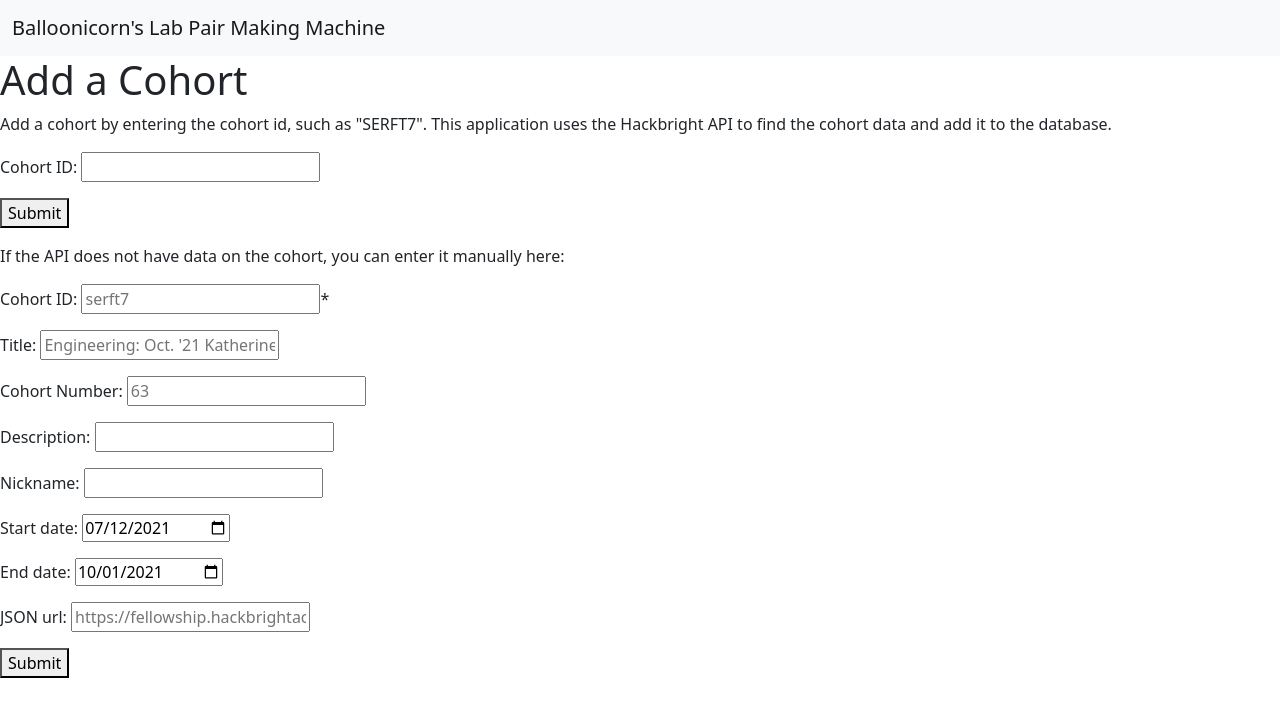
After one commit to mearajennifer/lab-pairs-db, a Flask app: page /add-cohort in a window 1280 px wide. The commit adds this page. Shown: the top 717 px of the page. Run offline with Flask 2, Linux system fonts and the light colour scheme.

Commit message:
Create base/index and working routes for adding students and cohorts

```diff
--- a/model.py
+++ b/model.py
@@ -16,7 +16,7 @@ class Cohort(db.Model):
     nickname = db.Column(db.String, nullable=True)
     start_date = db.Column(db.String, nullable=True)
     end_date = db.Column(db.String, nullable=True)
-    json_url = db.Column(db.String, nullable=False)
+    json_url = db.Column(db.String, nullable=True)
 
     # students = a list of Student objects
 
--- a/server.py
+++ b/server.py
@@ -1,8 +1,9 @@
 """Server for student lab pairs."""
 
-from flask import Flask, render_template, redirect, request, session
+from flask import Flask, render_template, redirect, request, flash, session
+from model import connect_to_db
+import crud
 
-import crud
 from jinja2 import StrictUndefined
 
 app = Flask(__name__)
@@ -11,15 +12,102 @@ app.jinja_env.undefined = StrictUndefined
 
 
 ##################################################################
-# ROUTES #
+# GENERAL ROUTES #
 ##################################################################
 
 @app.route("/")
 def show_homepage():
     return render_template("index.html")
 
+##################################################################
+# COHORT ROUTES #
+##################################################################
+
+@app.route("/add-cohort", methods=["GET", "POST"])
+def add_cohort_form():
+    """Display form to add cohort or process form with cohort id & grab data from API."""
+
+    if request.method == "GET":
+        return render_template("add-cohort.html")
+
+    elif request.method == "POST":
+        cohort_id = request.form.get("cohort_id")
+        cohort_id = crud.format_cohort_id(cohort_id)
+
+        does_exist = crud.is_cohort_in_db(cohort_id)
+        if does_exist:
+            flash("Cohort is already in your database!")
+            return redirect("/")
+
+        cohort = crud.create_new_cohort_with_api(cohort_id)
+        if cohort:
+            flash(f"Cohort {cohort.title} added!")
+            return redirect("/")
+
+        flash("Cohort not found! Please try again.")
+        return redirect("/")
+
+@app.route("/manually-add-cohort", methods=["POST"])
+def manually_add_cohort_form():
+    """Process form with cohort data and add to db."""
+
+    cohort_id = request.form.get("cohort_id")
+    title = request.form.get("title", None)
+    cohort_number = request.form.get("cohort_number", None)
+    description = request.form.get("description", None)
+    nickname = request.form.get("nickname", None)
+    start_date = request.form.get("start_date", None)
+    end_date = request.form.get("end_date", None)
+    json_url = request.form.get("json_url", None)
+
+    cohort_id = crud.format_cohort_id(cohort_id)
+
+    does_exist = crud.is_cohort_in_db(cohort_id)
+    if does_exist:
+        flash("Cohort is already in your database!")
+        return redirect("/")
+
+    cohort = crud.create_new_cohort_directly(
+        cohort_id,
+        title,
+        cohort_number,
+        description,
+        nickname,
+        start_date,
+        end_date,
+        json_url
+        )
+    flash(f"Cohort {cohort.cohort_id} added!")
+    return redirect("/")
+
+
+##################################################################
+# STUDENT ROUTES #
+##################################################################
+
+@app.route("/add-students", methods=["GET", "POST"])
+def add_students_form():
+    """Display form to add students or process form with student data & add to db."""
+
+    if request.method == "GET":
+        return render_template("add-students.html")
+
+    elif request.method == "POST":
+        fname = request.form.get("fname")
+        lname = request.form.get("lname")
+        tech_level = request.form.get("tech_level", None)
+        cohort_id = request.form.get("cohort_id")
+        discord_name = request.form.get("discord_name", None)
+
+        student = crud.create_new_student_all_fields(fname, lname, cohort_id, tech_level, discord_name)
+        flash("Student {student.fname} {student.lname} added!")
+        return redirect("/")
+
+##################################################################
+# LAB PAIR ROUTES #
+##################################################################
 
 if __name__ == "__main__":
     # DebugToolbarExtension(app)
-
+    connect_to_db(app)
     app.run(host="0.0.0.0", debug=True)
--- /dev/null
+++ b/templates/add-cohort.html
@@ -0,0 +1,82 @@
+{% extends 'base.html' %}
+
+{% block title %}Lab Pairs: Add a Cohort{% endblock %}
+
+{% block head %}{% endblock %}
+
+{% block body %}
+<h1>Add a Cohort</h1>
+
+<p>
+    Add a cohort by entering the cohort id, such as "SERFT7". This application uses
+    the Hackbright API to find the cohort data and add it to the database.
+</p>
+
+<div>
+    <form action="/add-cohort" method="POST">
+        <p>
+            <label for="cohort-id-input">Cohort ID:</label>
+            <input type="text" id="cohort-id-input" name="cohort_id" required>
+        </p>
+
+        <p>
+            <button type="submit">Submit</button>
+        </p>
+    </form>
+</div>
+
+<div>
+    <p>
+        If the API does not have data on the cohort, you can enter it manually here:
+    </p>
+    <form action="/manually-add-cohort" method="POST">
+        <p>
+            <label for="cohort-id-input">Cohort ID:</label>
+            <input type="text" id="cohort-id-input" name="cohort_id" placeholder="serft7" required>*
+        </p>
+
+        <p>
+            <label for="title-input">Title:</label>
+            <input type="text" id="title-input" name="title" placeholder="Engineering: Oct. '21 Katherine">
+        </p>
+
+        <p>
+            <label for="cohort-number-input">Cohort Number:</label>
+            <input type="text" id="cohort-number-input" name="cohort_number" placeholder="63">
+        </p>
+
+        <p>
+            <label for="description-input">Description:</label>
+            <input type="text" id="description-input" name="description">
+        </p>
+
+        <p>
+            <label for="nickname-input">Nickname:</label>
+            <input type="text" id="nickname-input" name="nickname">
+        </p>
+
+        <p>
+            <label for="start-date-input">Start date:</label>
+            <input type="date" id="start-date-input" name="start_date" value="2021-07-12">
+        </p>
+
+        <p>
+            <label for="end-date-input">End date:</label>
+            <input type="date" id="end-date-input" name="end_date" value="2021-10-01">
+        </p>
+
+        <p>
+            <label for="json-url-input">JSON url:</label>
+            <input type="text" id="json-url-input" name="json_url"
+            placeholder="https://fellowship.hackbrightacademy.com/api/cohorts/serft7/">
+        </p>
+
+        <p>
+            <button type="submit">Submit</button>
+        </p>
+    </form>
+</div>
+
+{% endblock %}
+
+{% block after_body %}{% endblock %}
--- a/templates/base.html
+++ b/templates/base.html
@@ -2,14 +2,39 @@
 <html>
   <head>
     <meta charset="utf-8">
-    <meta name="viewport" content="width=device-width">
+    <meta name="viewport" content="width=device-width, initial-scale=1">
+
     <title>
       {% block title %}{% endblock %}
     </title>
 
+    <!-- Load Bootstrap -->
+    <link href="https://cdn.jsdelivr.net/npm/bootstrap@5.0.1/dist/css/bootstrap.min.css" rel="stylesheet"
+    integrity="sha384-+0n0xVW2eSR5OomGNYDnhzAbDsOXxcvSN1TPprVMTNDbiYZCxYbOOl7+AMvyTG2x" crossorigin="anonymous">
+
+    <!-- Load Bootstrap Icons -->
+    <link rel="stylesheet" href="https://cdn.jsdelivr.net/npm/bootstrap-icons@1.5.0/font/bootstrap-icons.css">
+
+    <!-- Load our stylesheet -->
+    <link rel="stylesheet" href="/static/css/base-styles.css">
     {% block head %}{% endblock %}
   </head>
   <body>
+    <nav class="navbar navbar-expand-lg navbar-light bg-light">
+      <div class="container-fluid">
+        <a class="navbar-brand" href="/">
+          Balloonicorn's Lab Pair Making Machine
+        </a>
+        <button class="navbar-toggler" type="button" data-bs-toggle="collapse" data-bs-target="#navbarSupportedContent" aria-controls="navbarSupportedContent" aria-expanded="false" aria-label="Toggle navigation">
+          <span class="navbar-toggler-icon"></span>
+        </button>
+        <div class="collapse navbar-collapse" id="navbarSupportedContent">
+          <ul class="navbar-nav me-auto mb-2 mb-lg-0">
+
+          </ul>
+        </div>
+      </div>
+    </nav>
     {% for msg in get_flashed_messages() %}
       <p class="flash-messages">
         {{ msg }}
@@ -20,5 +45,7 @@
     {% block body %}{% endblock %}
 
     {% block after_body %}{% endblock %}
+    <script src="https://cdn.jsdelivr.net/npm/bootstrap@5.0.1/dist/js/bootstrap.bundle.min.js"
+    integrity="sha384-gtEjrD/SeCtmISkJkNUaaKMoLD0//ElJ19smozuHV6z3Iehds+3Ulb9Bn9Plx0x4" crossorigin="anonymous"></script>
   </body>
 </html>
```
Also changed, not shown: crud.py (+56 -14 lines), templates/add-students.html (added, +50 -0 lines), templates/index.html (+6 -3 lines), templates/view-cohorts.html (added, +19 -0 lines), static/css/base-styles.css (added).
